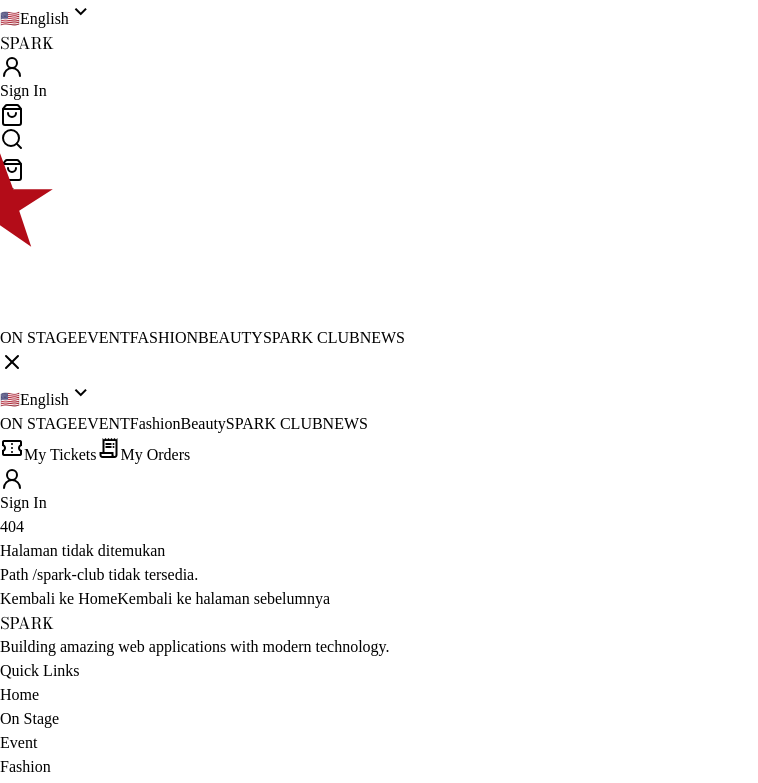
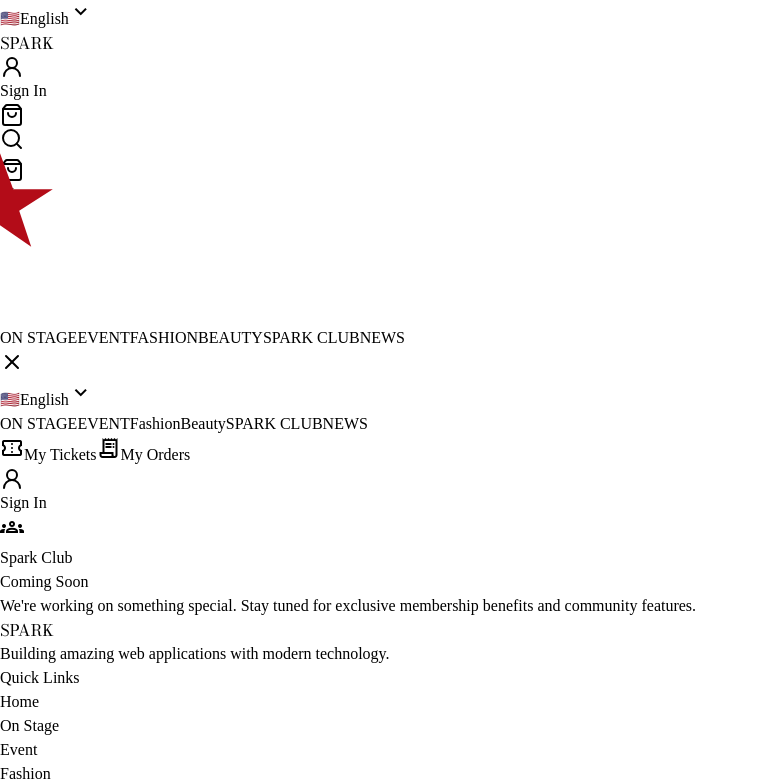
Before and after one commit to pradastikomyos/Spark-studio, a React (Vite) app in the folder frontend/: page /spark-club in a window 1280 px wide. Shown: the top 783 px of the page, without its empty margins (0-758 px from the left). Built offline with nearby package versions, Linux system fonts and the light colour scheme; no server answers; a web font is replaced by a local one.

Commit message:
feat: add Spark Club and News coming soon pages

```diff
--- a/frontend/src/App.tsx
+++ b/frontend/src/App.tsx
@@ -18,6 +18,8 @@ const OnStage = lazy(() => import('./pages/OnStage'));
 const Fashion = lazy(() => import('./pages/Fashion'));
 const Beauty = lazy(() => import('./pages/Beauty'));
 const Events = lazy(() => import('./pages/Events'));
+const SparkClub = lazy(() => import('./pages/SparkClub'));
+const News = lazy(() => import('./pages/News'));
 const Login = lazy(() => import('./pages/Login'));
 const SignUp = lazy(() => import('./pages/SignUp'));
 const Dashboard = lazy(() => import('./pages/admin/Dashboard'));
@@ -322,6 +324,26 @@ function AppRoutes() {
             }
           />
           <Route
+            path="spark-club"
+            element={
+              wrap(
+                <Suspense fallback={<RouteLoading />}>
+                  <SparkClub />
+                </Suspense>
+              )
+            }
+          />
+          <Route
+            path="news"
+            element={
+              wrap(
+                <Suspense fallback={<RouteLoading />}>
+                  <News />
+                </Suspense>
+              )
+            }
+          />
+          <Route
             path="journey"
             element={
               wrap(
--- a/frontend/src/components/Navbar.tsx
+++ b/frontend/src/components/Navbar.tsx
@@ -44,6 +44,7 @@ const Navbar = () => {
       if (category === 'beauty') return 'beauty';
       return 'shop';
     }
+    if (path.startsWith('/spark-club')) return 'spark-club';
     if (path.startsWith('/news')) return 'news';
     return '';
   })();
@@ -53,8 +54,8 @@ const Navbar = () => {
     { key: 'event', label: 'EVENT', to: '/events' },
     { key: 'fashion', label: 'FASHION', to: '/fashion' },
     { key: 'beauty', label: 'BEAUTY', to: '/beauty' },
-    { key: 'spark-club', label: 'SPARK CLUB', to: '#' },
-    { key: 'news', label: 'NEWS', to: '#' },
+    { key: 'spark-club', label: 'SPARK CLUB', to: '/spark-club' },
+    { key: 'news', label: 'NEWS', to: '/news' },
   ] as const;
 
   const activeIndex = Math.max(0, navItems.findIndex((i) => i.key === activeNavKey));
@@ -235,21 +236,6 @@ const Navbar = () => {
               {navItems.map((item, idx) => {
                 const isActive = idx === activeIndex;
 
-                if (item.to === '#') {
-                  return (
-                    <a
-                      key={item.key}
-                      ref={(el) => (navItemsRef.current[idx] = el)}
-                      href="#"
-                      className={`text-sm font-semibold uppercase px-4 py-2 transition-colors ${
-                        isActive ? 'text-white' : 'text-gray-600 hover:text-gray-900'
-                      }`}
-                    >
-                      {item.label}
-                    </a>
-                  );
-                }
-
                 return (
                   <Link
                     key={item.key}
@@ -329,20 +315,20 @@ const Navbar = () => {
             >
               Beauty
             </Link>
-            <a
-              href="#"
+            <Link
+              to="/spark-club"
               onClick={closeMobileMenu}
               className="block text-sm uppercase tracking-widest font-bold text-gray-900 active:text-main-600 py-3 px-2 active:bg-gray-50 rounded-lg transition-colors"
             >
               {t('nav.sparkClub')}
-            </a>
-            <a
-              href="#"
+            </Link>
+            <Link
+              to="/news"
               onClick={closeMobileMenu}
               className="block text-sm uppercase tracking-widest font-bold text-gray-900 active:text-main-600 py-3 px-2 active:bg-gray-50 rounded-lg transition-colors"
             >
               {t('nav.news')}
-            </a>
+            </Link>
           </div>
 
           <div className="border-t border-gray-100" />
--- /dev/null
+++ b/frontend/src/pages/News.tsx
@@ -0,0 +1,28 @@
+import { PageTransition } from '../components/PageTransition';
+
+const News = () => {
+  return (
+    <PageTransition>
+      <div className="min-h-screen flex items-center justify-center px-4">
+        <div className="text-center space-y-6 max-w-2xl">
+          <div className="inline-flex items-center justify-center w-24 h-24 rounded-full bg-main-100 mb-4">
+            <span className="material-symbols-outlined text-5xl text-main-600">
+              newspaper
+            </span>
+          </div>
+          <h1 className="text-4xl md:text-6xl font-bold text-gray-900 uppercase tracking-tight">
+            News
+          </h1>
+          <p className="text-xl md:text-2xl font-light text-gray-600 uppercase tracking-widest">
+            Coming Soon
+          </p>
+          <p className="text-sm text-gray-500 max-w-md mx-auto">
+            Stay updated with the latest news, events, and announcements from Spark Stage.
+          </p>
+        </div>
+      </div>
+    </PageTransition>
+  );
+};
+
+export default News;
--- /dev/null
+++ b/frontend/src/pages/SparkClub.tsx
@@ -0,0 +1,28 @@
+import { PageTransition } from '../components/PageTransition';
+
+const SparkClub = () => {
+  return (
+    <PageTransition>
+      <div className="min-h-screen flex items-center justify-center px-4">
+        <div className="text-center space-y-6 max-w-2xl">
+          <div className="inline-flex items-center justify-center w-24 h-24 rounded-full bg-main-100 mb-4">
+            <span className="material-symbols-outlined text-5xl text-main-600">
+              groups
+            </span>
+          </div>
+          <h1 className="text-4xl md:text-6xl font-bold text-gray-900 uppercase tracking-tight">
+            Spark Club
+          </h1>
+          <p className="text-xl md:text-2xl font-light text-gray-600 uppercase tracking-widest">
+            Coming Soon
+          </p>
+          <p className="text-sm text-gray-500 max-w-md mx-auto">
+            We're working on something special. Stay tuned for exclusive membership benefits and community features.
+          </p>
+        </div>
+      </div>
+    </PageTransition>
+  );
+};
+
+export default SparkClub;
```
